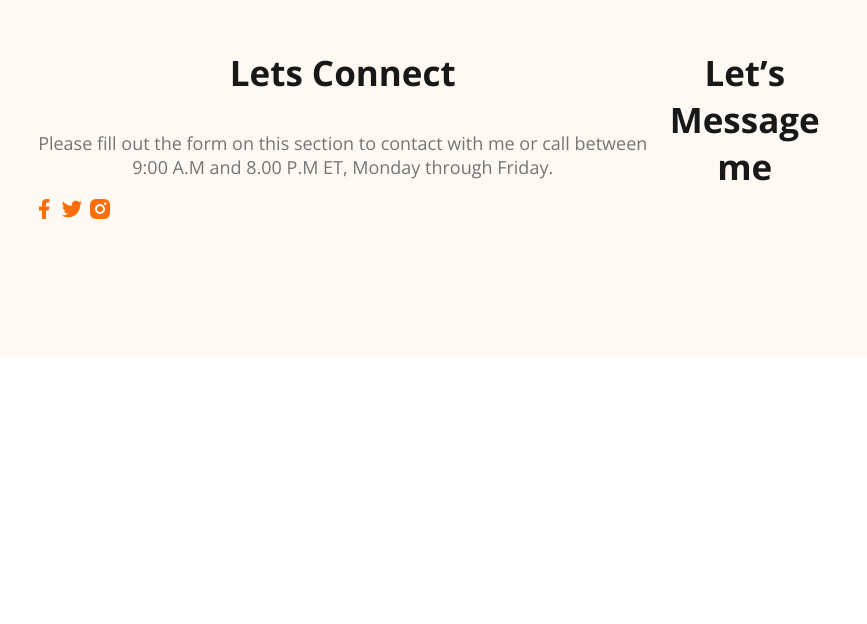
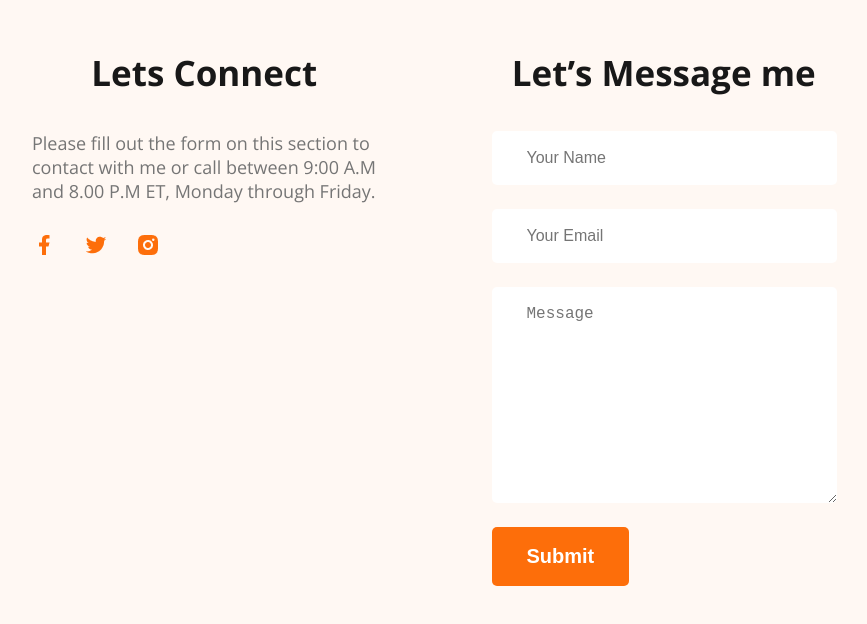
Before and after one commit to saidureg/Developer-portfolio, a plain HTML site: page index.html in a window 1280 px wide. Shown: the part 3558-4182 px from the top of the page, without its empty margins (206-1073 px from the left). Before the commit the page ends 3922 px from the top, so only its background shows below. Drawn offline with nearby package versions, Linux system fonts and the light colour scheme.

Commit message:
finished footer section with contact

```diff
--- a/index.html
+++ b/index.html
@@ -160,17 +160,23 @@
         </section>
     </main>
     <footer>
-        <div class="footer-colume">
+        <div class="footer-column">
            <h3 class="section-title">Lets Connect</h3>
-           <p class="section-description">Please fill out the form on this section to contact with me or call between 9:00 A.M and 8.00 P.M ET, Monday through Friday.</p>
+           <p id="footer-description" class="section-description">Please fill out the form on this section to contact with me or call between 9:00 A.M and 8.00 P.M ET, Monday through Friday.</p>
            <div class="socials-links">
             <a href=""><img src="images/icons/facebook.png" alt=""></a>
             <a href=""><img src="images/icons/twitter.png" alt=""></a>
             <a href=""><img src="images/icons/insta.png" alt=""></a>
            </div>
         </div>
-        <div class="footer-colume">
+        <div class="footer-column">
             <h3 class="section-title">Let’s Message me</h3>
+            <form class="contact" action="">
+                <input type="text" placeholder="Your Name">
+                <input type="email" name="" id="" placeholder="Your Email">
+                <textarea placeholder="Message" name="" id="" cols="30" rows="10"></textarea>
+                <input class="btn-primary" type="submit" value="Submit">
+            </form>
         </div>
     </footer>
 </body>
--- a/styles/portfolio.css
+++ b/styles/portfolio.css
@@ -193,7 +193,8 @@ main section {
     margin-bottom: 10px;
 }
 
-.resume-item-des, .resume-item-institute {
+.resume-item-des,
+.resume-item-institute {
     color: #757575;
     font-size: 20px;
     font-weight: 600;
@@ -206,20 +207,48 @@ main section {
     font-weight: 400;
 
 }
-.resume-container hr{
+
+.resume-container hr {
     margin-top: 30px;
     margin-bottom: 30px;
 }
-.download-cv{
+
+.download-cv {
     text-align: center;
     margin-top: 50px;
 }
 
 /* footer section styles */
 
-footer{
+footer {
     display: flex;
+    gap: 115px;
     margin-top: 110px;
     padding: 130px 230px;
     background-color: #FFF8F3;
 }
+
+.footer-column {
+    width: 50%;
+}
+#footer-description{
+    text-align: left;
+    margin-bottom: 30px;
+}
+.socials-links a{
+    margin-right: 24px;
+}
+
+.contact input[type="text"], .contact input[type="email"],
+textarea {
+    display: block;
+    margin-bottom: 24px;
+    padding: 18px 35px;
+    color: #757575;
+    font-size: 16px;
+    font-weight: 400;
+    border-radius: 5px;
+    background: #FFF;
+    border: 0;
+    width: 80%;
+}
```
